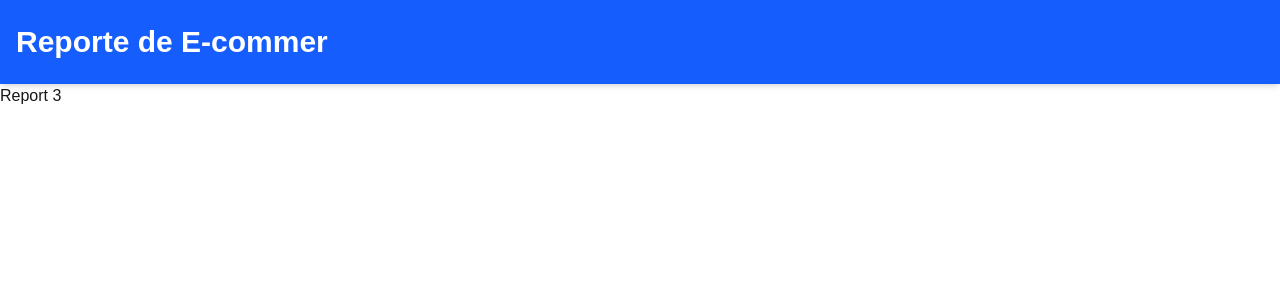
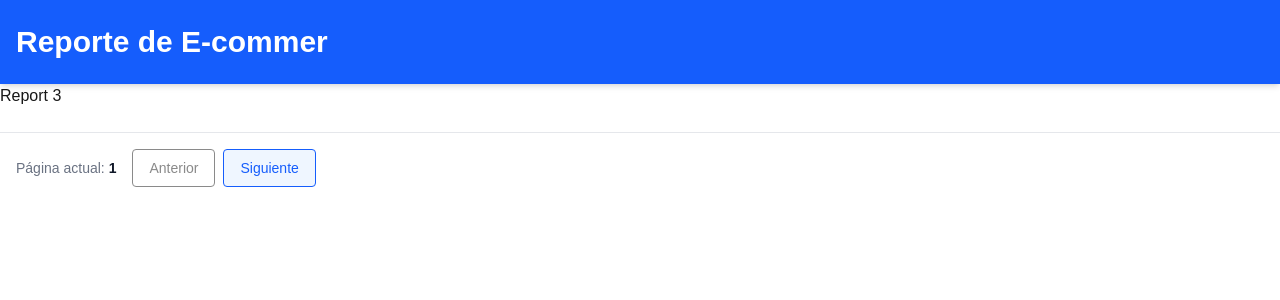
Before and after one commit to Silverz34/Lab-Reportes-Next.js-Reports-Dashboard, a Next.js app: page /reports/3 in a window 1280 px wide. Shown: the top 300 px of the page. Built offline with nearby package versions, Linux system fonts and the light colour scheme.

Commit message:
listo el componente de paginacion

```diff
--- a/components/paginacion.tsx
+++ b/components/paginacion.tsx
@@ -17,6 +17,27 @@ export default function Paginacion({totalPage, MoreData}:paginacionProps){
     };
 
     return(
-        <div className="flex justify-center mt-8 space-x-4"></div>
+        <div className="flex items-center gap-4 mt-6 p-4 border-t border-gray-200">
+      <span className="text-sm text-gray-500">
+        Página actual: <span className="font-bold text-gray-900">{totalPage}</span>
+      </span>
+
+      <div className="flex gap-2">
+        <button
+          onClick={() => navigation('antes')}
+          disabled={totalPage <= 1}
+          className="px-4 py-2 text-sm border rounded bg-white hover:bg-gray-50 disabled:opacity-50 disabled:cursor-not-allowed"
+        >
+          Anterior
+        </button>
+        <button
+          onClick={() => navigation('despues')}
+          disabled={!MoreData}
+          className="px-4 py-2 text-sm border rounded bg-blue-50 text-blue-600 hover:bg-blue-100 disabled:opacity-50 disabled:cursor-not-allowed"
+        >
+          Siguiente
+        </button>
+      </div>
+    </div>
     );
 }
--- a/src/app/reports/3/page.tsx
+++ b/src/app/reports/3/page.tsx
@@ -1,7 +1,10 @@
+import Paginacion from "../../../../components/paginacion";
+
 export default function Report3Page() {
  return(
         <div>
             <h1>Report 3</h1>
+            <Paginacion totalPage={1} MoreData={1}/>
         </div>
     );
 }
```
